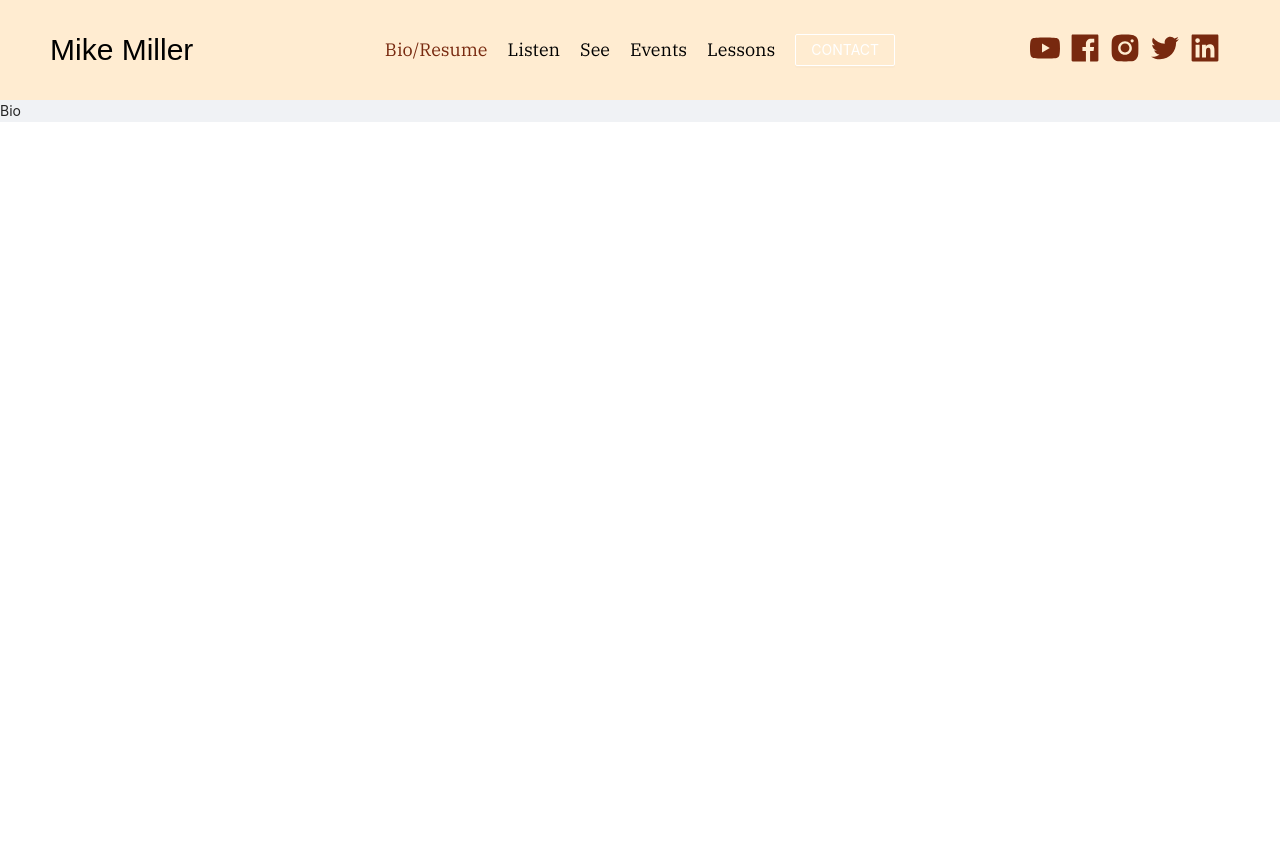
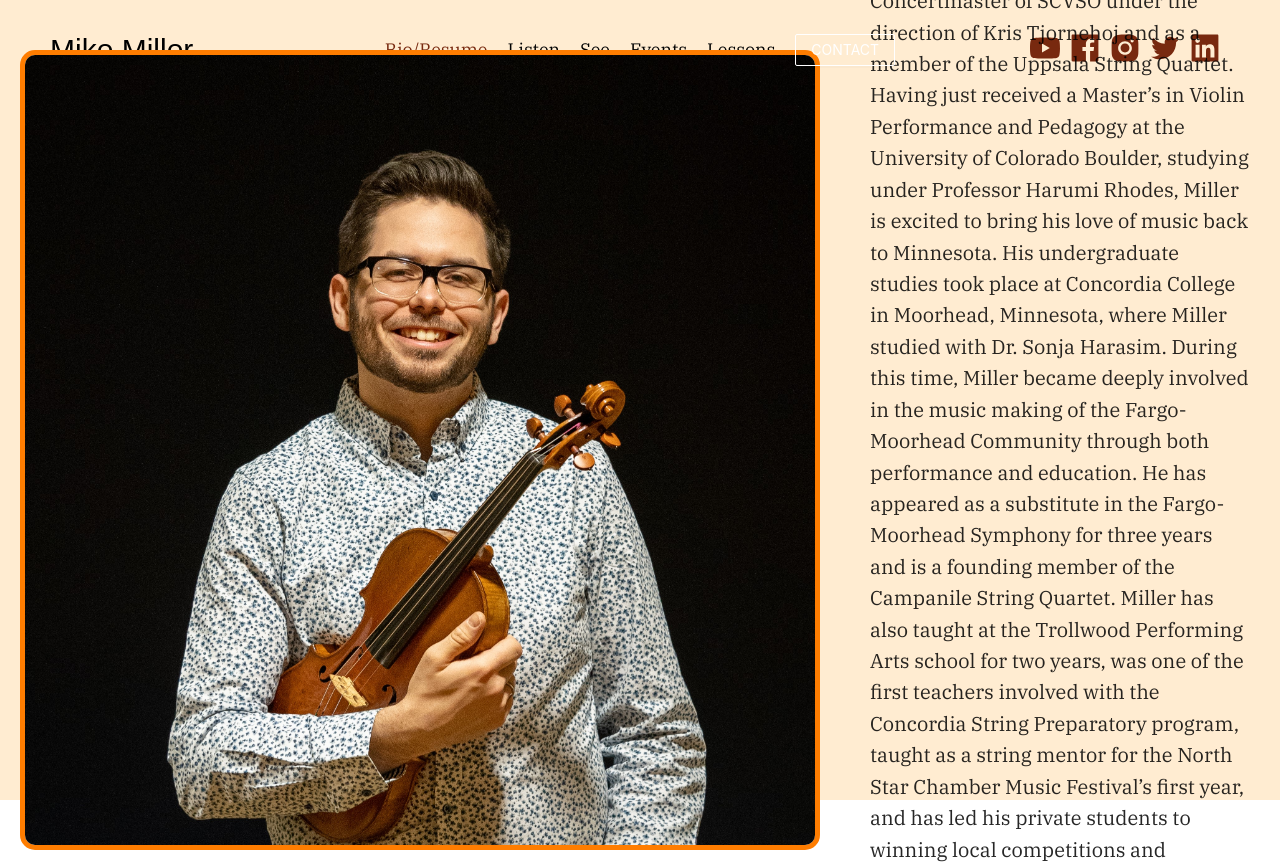
Before and after one commit to mimi5930/mike-miller-violin-v2, a React (Create React App) app: page /bio in a window 1280 px wide. Shown: the top 864 px of the page. Before the commit the page ends 800 px from the top, so only its background shows below. Built offline with nearby package versions, Linux system fonts and the light colour scheme; a web font is replaced by a local one.

Commit message:
Styling Edits

```diff
--- /dev/null
+++ b/src/components/Contact/index.js
@@ -0,0 +1,26 @@
+import { Checkbox, Input } from 'antd';
+import React from 'react';
+
+const { TextArea } = Input;
+
+export default function Contact() {
+  return (
+    <section id="contact" style={{ backgroundColor: '#ffecd1' }}>
+      <h1
+        className="title"
+        style={{ color: '#15616d', fontSize: '50px', textAlign: 'center' }}
+      >
+        Contact Mike
+      </h1>
+      <Input size="large" placeholder="Name*" />
+      <br></br>
+      <Input size="large" placeholder="Email*" />
+      <Input size="large" placeholder="Phone" />
+      <h2>What services are you looking for?</h2>
+      <Checkbox>Performer for an event</Checkbox>
+      <Checkbox>Lessons</Checkbox>
+      <Checkbox>Other</Checkbox>
+      <TextArea placeholder="Message or Question*"></TextArea>
+    </section>
+  );
+}
--- a/src/components/Navbar/index.js
+++ b/src/components/Navbar/index.js
@@ -135,7 +135,7 @@ export default function Navbar() {
       <Header style={styles.header}>
         <Link
           to={'/'}
-          className="logo-title"
+          className="title"
           style={styles.logo}
           onClick={() => setCurrentPage('')}
         >
@@ -145,7 +145,7 @@ export default function Navbar() {
           {navItems.map(item => {
             return (
               <p
-                className="nav-item"
+                className="text nav-text"
                 key={item.key}
                 style={
                   currentPage === item.nav
@@ -158,7 +158,12 @@ export default function Navbar() {
               </p>
             );
           })}
-          <Button ghost className="contact-button" color="#15616d">
+          <Button
+            ghost
+            className="contact-button"
+            color="#15616d"
+            onClick={() => navigate('/#contact')}
+          >
             CONTACT
           </Button>
         </nav>
@@ -186,7 +191,7 @@ export default function Navbar() {
       <Header style={styles.header}>
         <Link
           to={'/'}
-          className="logo-title"
+          className="title"
           style={styles.logo}
           onClick={() => setCurrentPage('')}
         >
@@ -209,7 +214,7 @@ export default function Navbar() {
             {navItems.map(item => {
               return (
                 <p
-                  className="nav-item"
+                  className="text"
                   key={item.key}
                   style={{
                     fontSize: '30px'
--- a/src/components/Navbar/navbar.css
+++ b/src/components/Navbar/navbar.css
@@ -1,4 +1,4 @@
-.nav-item:hover {
+.nav-text:hover {
   color: #78290f;
   /* text-decoration: underline; */
   cursor: pointer;
--- a/src/index.css
+++ b/src/index.css
@@ -5,10 +5,10 @@
   --title-font: 'Sawarabi Mincho', sans-serif;
 }
 
-.nav-item {
+.text {
   font-family: var(--main-font);
 }
 
-.logo-title {
+.title {
   font-family: var(--title-font);
 }
--- a/src/pages/Bio/index.js
+++ b/src/pages/Bio/index.js
@@ -1,9 +1,70 @@
 import React from 'react';
+import { Button, Divider } from 'antd';
+import { DownOutlined } from '@ant-design/icons';
+import { useMediaQuery } from 'react-responsive';
 
 export default function Bio() {
   return (
-    <div>
-      <div>Bio</div>
-    </div>
+    <section
+      style={{
+        backgroundColor: '#ffecd1',
+        height: 'calc(100vh - 100px)',
+        display: 'flex',
+        alignItems: 'center'
+      }}
+    >
+      <img
+        src={require('../../images/violin-headshot.jpg')}
+        alt="Mike holding his violin with an inviting smile on his face"
+        style={{
+          width: '800px',
+          height: '800px',
+          border: '5px solid #ff7d00',
+          borderRadius: '15px',
+          margin: 20,
+          backgroundColor: 'black'
+        }}
+      ></img>
+      <div style={{ margin: 30 }}>
+        <h1
+          className="title"
+          style={{ textAlign: 'center', fontSize: '80px', color: '#15616d' }}
+        >
+          Biography
+        </h1>
+        <Divider></Divider>
+        <p className="text" style={{ fontSize: '20px' }}>
+          Mike Miller has always felt inspired to teach and perform. These
+          passions have combined perfectly through the violin. Currently, Miller
+          performs as Concertmaster of SCVSO under the direction of Kris
+          Tjornehoj and as a member of the Uppsala String Quartet. Having just
+          received a Master’s in Violin Performance and Pedagogy at the
+          University of Colorado Boulder, studying under Professor Harumi
+          Rhodes, Miller is excited to bring his love of music back to
+          Minnesota. His undergraduate studies took place at Concordia College
+          in Moorhead, Minnesota, where Miller studied with Dr. Sonja Harasim.
+          During this time, Miller became deeply involved in the music making of
+          the Fargo-Moorhead Community through both performance and education.
+          He has appeared as a substitute in the Fargo-Moorhead Symphony for
+          three years and is a founding member of the Campanile String Quartet.
+          Miller has also taught at the Trollwood Performing Arts school for two
+          years, was one of the first teachers involved with the Concordia
+          String Preparatory program, taught as a string mentor for the North
+          Star Chamber Music Festival’s first year, and has led his private
+          students to winning local competitions and obtaining scholarships to
+          their dream schools. In Colorado, Mr. Miller performed as a violinist
+          in the Campanile String Quartet, Boulder Symphony, Longmont Symphony
+          Orchestra, and has participated in the Crested Butte Music Festival
+          for two years. Miller is very excited to teach in his own private
+          studio and continue performing in the Twin Cities.
+        </p>
+        <Button
+          icon={<DownOutlined />}
+          style={{ backgroundColor: '#78290f', color: 'white' }}
+        >
+          Mr. Miller's Resume
+        </Button>
+      </div>
+    </section>
   );
 }
--- a/src/pages/Home/index.js
+++ b/src/pages/Home/index.js
@@ -1,10 +1,14 @@
 import React from 'react';
+import Contact from '../../components/Contact';
 
 const styles = {};
 
 export default function Home() {
   return (
-    <div style={{ height: 'calc(100vh - 100px)', backgroundColor: '#ffecd1' }}>
+    <>
+      <section
+        style={{ height: 'calc(100vh - 100px)', backgroundColor: '#ffecd1' }}
+      >
         <div
           style={{
             height: '100%',
@@ -19,10 +23,11 @@ export default function Home() {
             alt="Mike looking down the fingerboard of his violin"
             style={{
               height: '100%'
-            // border: '10px solid #ff7d00'
             }}
           ></img>
         </div>
-    </div>
+      </section>
+      <Contact />
+    </>
   );
 }
```
Also changed, not shown: src/images/violin-headshot.jpg (added). Lines whose indentation alone changed are shown as unchanged.
